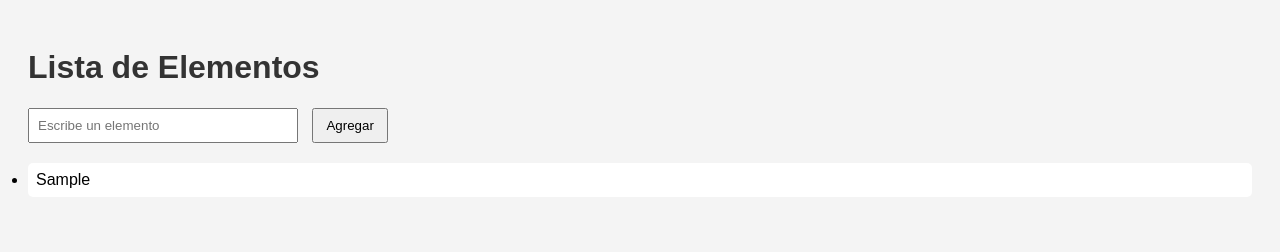
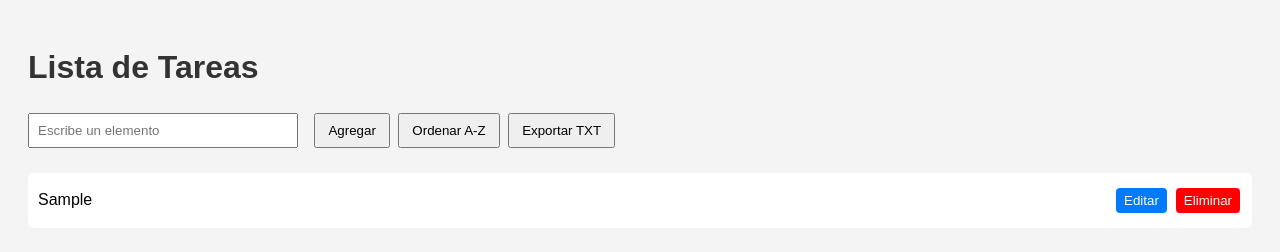
Before and after one commit to Joel1754/JoelFR12, a website: page src/index.html in a window 1280 px wide. Both pictures are taken after typing "Sample" into the empty fields and a click on the button "Agregar". Drawn offline with Linux system fonts and the light colour scheme.

Commit message:
Update index.html

```diff
--- a/src/index.html
+++ b/src/index.html
@@ -1,5 +1,5 @@
 <!DOCTYPE html>
-<html lang="en">
+<html lang="es">
 <head>
   <meta charset="UTF-8" />
   <meta name="viewport" content="width=device-width, initial-scale=1.0" />
@@ -7,8 +7,8 @@
   <style>
     body {
       font-family: Arial, sans-serif;
+      background-color: #f4f4f4;
       padding: 20px;
-      background-color: #f4f4f4;
     }
     h1 {
       color: #333;
@@ -20,39 +20,139 @@
     }
     button {
       padding: 8px 12px;
+      margin: 5px 2px;
     }
     ul {
       margin-top: 20px;
       padding: 0;
-      list-style-type: disc;
+      list-style: none;
     }
     li {
       background: #fff;
-      padding: 8px;
-      margin-bottom: 5px;
+      padding: 10px;
+      margin-bottom: 8px;
       border-radius: 5px;
+      display: flex;
+      justify-content: space-between;
+      align-items: center;
+    }
+    .controls {
+      display: flex;
+      gap: 5px;
+    }
+    .btn {
+      border: none;
+      padding: 5px 8px;
+      border-radius: 4px;
+      cursor: pointer;
+    }
+    .edit-btn {
+      background-color: #007bff;
+      color: white;
+    }
+    .delete-btn {
+      background-color: red;
+      color: white;
     }
   </style>
 </head>
 <body>
-  <h1>Lista de Elementos</h1>
+  <h1>Lista de Tareas</h1>
   <input type="text" id="itemInput" placeholder="Escribe un elemento" />
   <button onclick="agregarElemento()">Agregar</button>
+  <button onclick="ordenarLista()">Ordenar A-Z</button>
+  <button onclick="exportarLista()">Exportar TXT</button>
 
-  <ul id="lista">
-    <!-- Elementos se agregan aquí -->
-  </ul>
+  <ul id="lista"></ul>
 
   <script>
+    const lista = document.getElementById('lista');
+    const input = document.getElementById('itemInput');
+
+    window.onload = () => {
+      const datosGuardados = localStorage.getItem('lista');
+      if (datosGuardados) {
+        JSON.parse(datosGuardados).forEach(agregarElementoALista);
+      }
+    };
+
     function agregarElemento() {
-      const input = document.getElementById('itemInput');
-      const valor = input.value.trim();
-      if (valor) {
-        const li = document.createElement('li');
-        li.textContent = valor;
-        document.getElementById('lista').appendChild(li);
+      const texto = input.value.trim();
+      if (texto) {
+        agregarElementoALista(texto);
+        guardarLista();
         input.value = '';
       }
+    }
+
+    function agregarElementoALista(texto) {
+      const li = document.createElement('li');
+      const span = document.createElement('span');
+      span.textContent = texto;
+
+      const editarBtn = document.createElement('button');
+      editarBtn.textContent = 'Editar';
+      editarBtn.className = 'btn edit-btn';
+      editarBtn.onclick = () => editarElemento(span);
+
+      const eliminarBtn = document.createElement('button');
+      eliminarBtn.textContent = 'Eliminar';
+      eliminarBtn.className = 'btn delete-btn';
+      eliminarBtn.onclick = () => eliminarElemento(li);
+
+      const controles = document.createElement('div');
+      controles.className = 'controls';
+      controles.appendChild(editarBtn);
+      controles.appendChild(eliminarBtn);
+
+      li.appendChild(span);
+      li.appendChild(controles);
+      lista.appendChild(li);
+    }
+
+    function eliminarElemento(li) {
+      lista.removeChild(li);
+      guardarLista();
+    }
+
+    function editarElemento(span) {
+      const nuevoTexto = prompt("Editar elemento:", span.textContent);
+      if (nuevoTexto !== null && nuevoTexto.trim() !== '') {
+        span.textContent = nuevoTexto.trim();
+        guardarLista();
+      }
+    }
+
+    function guardarLista() {
+      const elementos = [];
+      lista.querySelectorAll('li span').forEach(span => {
+        elementos.push(span.textContent.trim());
+      });
+      localStorage.setItem('lista', JSON.stringify(elementos));
+    }
+
+    function ordenarLista() {
+      const elementos = [];
+      lista.querySelectorAll('li span').forEach(span => {
+        elementos.push(span.textContent.trim());
+      });
+      elementos.sort((a, b) => a.localeCompare(b, 'es'));
+      lista.innerHTML = '';
+      elementos.forEach(agregarElementoALista);
+      guardarLista();
+    }
+
+    function exportarLista() {
+      const elementos = [];
+      lista.querySelectorAll('li span').forEach(span => {
+        elementos.push(span.textContent.trim());
+      });
+      const contenido = elementos.join('\n');
+      const blob = new Blob([contenido], { type: 'text/plain' });
+      const enlace = document.createElement('a');
+      enlace.href = URL.createObjectURL(blob);
+      enlace.download = 'lista.txt';
+      enlace.click();
     }
   </script>
 </body>
```
